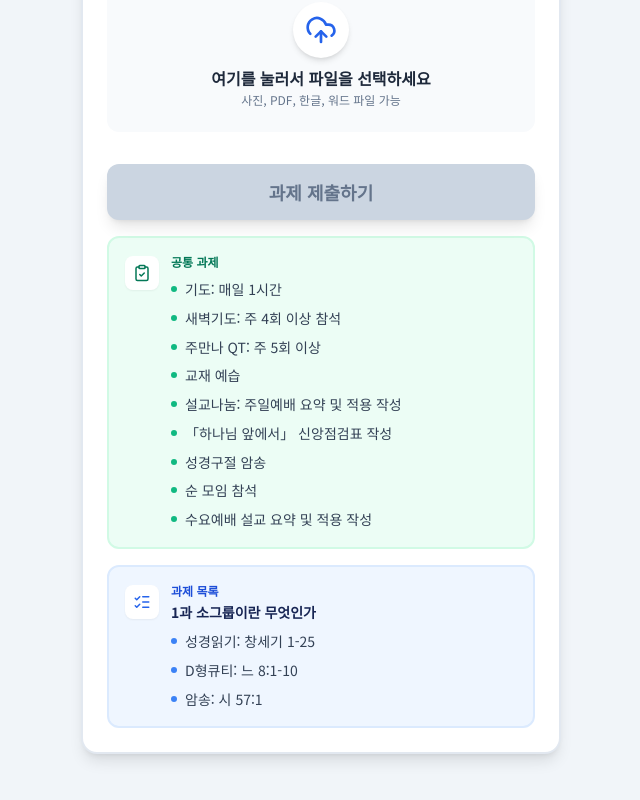
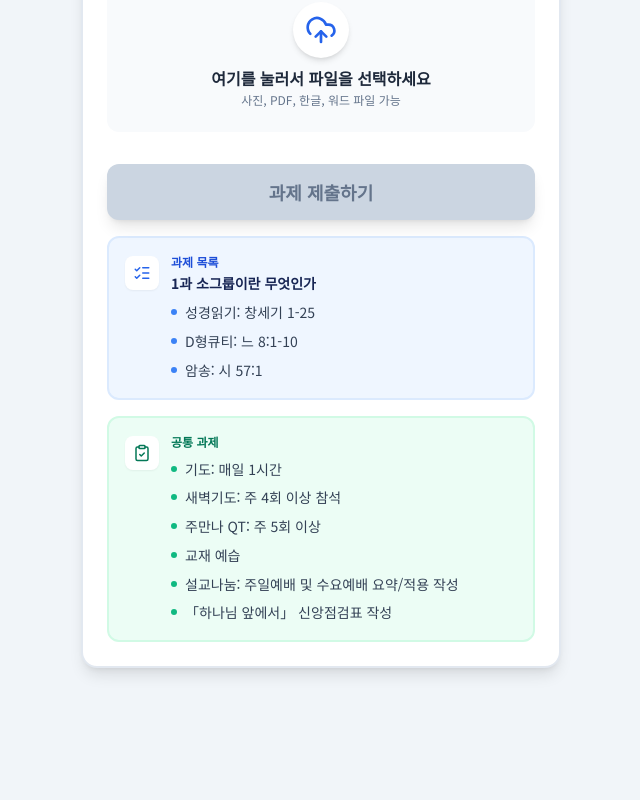
Before and after one commit to ssung123-del/2026-Discipleship-Ministry-Training-Assignment-Submission, a React (Vite) app: page / in a window 1280 px wide. Shown: the part 510-1310 px from the top of the page, without its empty margins (319-959 px from the left). After the commit the page ends 1258 px from the top, so only its background shows below. Built offline with nearby package versions, Linux system fonts and the light colour scheme.

Commit message:
Reorder and simplify common assignments

```diff
--- a/App.tsx
+++ b/App.tsx
@@ -28,10 +28,8 @@ const getCommonAssignmentItems = (section?: string) => {
     '새벽기도: 주 4회 이상 참석',
     '주만나 QT: 주 5회 이상',
     '교재 예습',
-    '설교나눔: 주일예배 요약 및 적용 작성',
+    '설교나눔: 주일예배 및 수요예배 요약/적용 작성',
     '「하나님 앞에서」 신앙점검표 작성',
-    '성경구절 암송',
-    '순 모임 참석',
   ];
 
   if (section === '다니엘 프로젝트') {
@@ -56,15 +54,12 @@ const getCommonAssignmentItems = (section?: string) => {
       '기도: 매일 1시간',
       '새벽기도: 주 4회 이상 참석',
       '주만나 QT: 주 5회 이상',
-      '설교나눔: 주일예배 요약 및 적용 작성',
+      '설교나눔: 주일예배 및 수요예배 요약/적용 작성',
       '「하나님 앞에서」 신앙점검표 작성',
     ];
   }
 
-  return [
-    ...baseItems,
-    '수요예배 설교 요약 및 적용 작성',
-  ];
+  return baseItems;
 };
 
 const App: React.FC = () => {
@@ -535,29 +530,6 @@ const App: React.FC = () => {
               </button>
 
               {autoSubmissionWeeks.length > 0 && (
-                <div className="mt-4 rounded-xl border-2 border-emerald-100 bg-emerald-50 p-4 text-left">
-                  <div className="flex items-start gap-3">
-                    <div className="mt-0.5 rounded-lg bg-white p-2 text-emerald-700 shadow-sm shrink-0">
-                      <ClipboardCheck size={18} />
-                    </div>
-                    <div className="min-w-0 flex-1">
-                      <p className="text-xs font-bold uppercase text-emerald-700">
-                        공통 과제
-                      </p>
-                      <ul className="mt-2 space-y-1.5">
-                        {commonAssignmentItems.map((item) => (
-                          <li key={item} className="flex gap-2 text-sm leading-relaxed text-slate-700">
-                            <span className="mt-2 h-1.5 w-1.5 rounded-full bg-emerald-500 shrink-0" />
-                            <span>{item}</span>
-                          </li>
-                        ))}
-                      </ul>
-                    </div>
-                  </div>
-                </div>
-              )}
-
-              {autoSubmissionWeeks.length > 0 && (
                 <div className="mt-4 rounded-xl border-2 border-blue-100 bg-blue-50 p-4 text-left">
                   <div className="flex items-start gap-3">
                     <div className="mt-0.5 rounded-lg bg-white p-2 text-blue-600 shadow-sm shrink-0">
@@ -590,6 +562,29 @@ const App: React.FC = () => {
                   </div>
                 </div>
               )}
+
+              {autoSubmissionWeeks.length > 0 && (
+                <div className="mt-4 rounded-xl border-2 border-emerald-100 bg-emerald-50 p-4 text-left">
+                  <div className="flex items-start gap-3">
+                    <div className="mt-0.5 rounded-lg bg-white p-2 text-emerald-700 shadow-sm shrink-0">
+                      <ClipboardCheck size={18} />
+                    </div>
+                    <div className="min-w-0 flex-1">
+                      <p className="text-xs font-bold uppercase text-emerald-700">
+                        공통 과제
+                      </p>
+                      <ul className="mt-2 space-y-1.5">
+                        {commonAssignmentItems.map((item) => (
+                          <li key={item} className="flex gap-2 text-sm leading-relaxed text-slate-700">
+                            <span className="mt-2 h-1.5 w-1.5 rounded-full bg-emerald-500 shrink-0" />
+                            <span>{item}</span>
+                          </li>
+                        ))}
+                      </ul>
+                    </div>
+                  </div>
+                </div>
+              )}
             </div>
           </form>
         </div>
```
